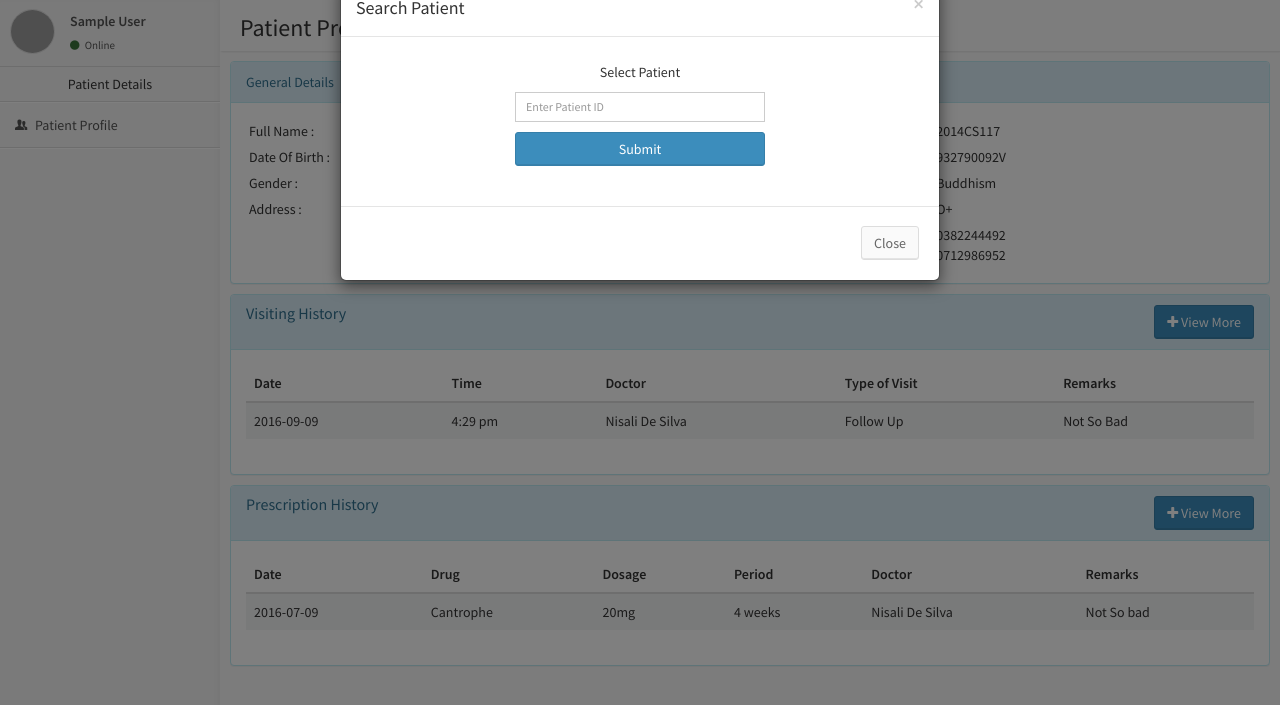
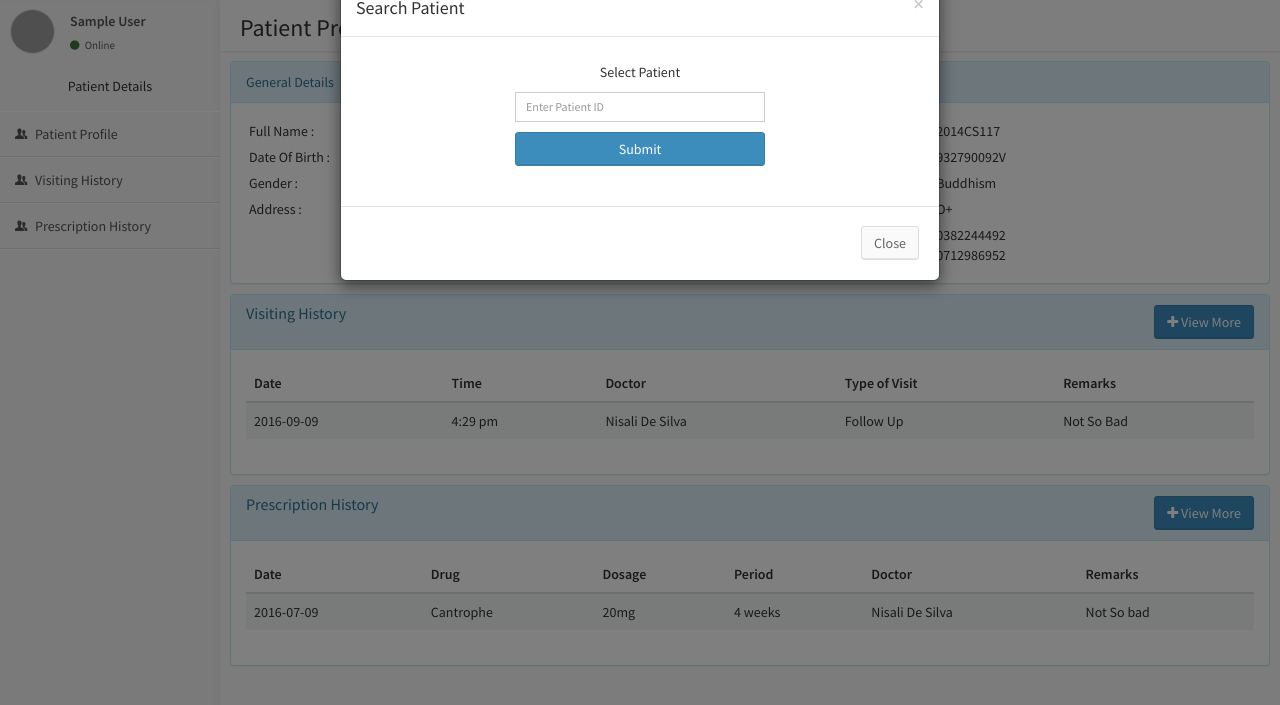
Before and after one commit to IsurangaPerera/ClinicManagementSystem, a PHP site: page /include/patient_management.php in a window 1280 px wide. Shown: the part 51-756 px from the top of the page. Run offline with PHP 8.4, Linux system fonts and the light colour scheme; the visitor is signed in with stand-in values (Sample User, id 1); some libraries are stand-ins or nearby versions; some web fonts are replaced; grey boxes are pictures that could not be loaded.

Commit message:
patient management modified

```diff
--- a/include/patient_management.php
+++ b/include/patient_management.php
@@ -52,11 +52,23 @@ require("$root/include/header.php");
 	</div>
 	<!-- END Modal -->
 
-	<li class="header" style="text-align: center; padding: 7px;">Patient Details</li>
+	<li class="header" style="text-align: center; padding: 10px; margin-bottom: 5px; border: none;">Patient Details</li>
 
 	<li>
 		<a href="?patient_profile">
 			<i class="fa ion-person-stalker"></i><span>Patient Profile</span>
+		</a>
+	</li>
+
+	<li>
+		<a href="?visiting_history">
+			<i class="fa ion-person-stalker"></i><span>Visiting History</span>
+		</a>
+	</li>
+
+	<li>
+		<a href="?prescription_history">
+			<i class="fa ion-person-stalker"></i><span>Prescription History</span>
 		</a>
 	</li>
 
@@ -68,6 +80,31 @@ require("$root/include/header.php");
 <aside class="right-side"><!--Start of Right Side-->
 
 <?php include("app/patient_profile.php"); ?>
+
+<?php
+
+if(isset($_GET['visiting_history'])) {
+	require('app/visiting_history.php');
+}
+
+if(isset($_GET['prescription_history'])) {
+	require('app/prescription_history.php');
+}
+
+if(isset($_GET['patient_profile'])) {
+	require('app/hidden_right.php');
+?>
+
+ <style>
+    .patient_profile, .opt{
+      display: block;
+    }
+ </style>
+
+<?php
+}
+
+?>
 
 
 </aside><!--End Of Right Side-->
```
